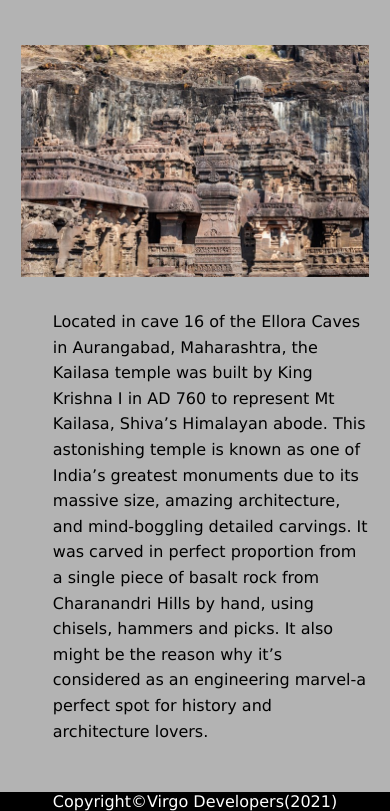
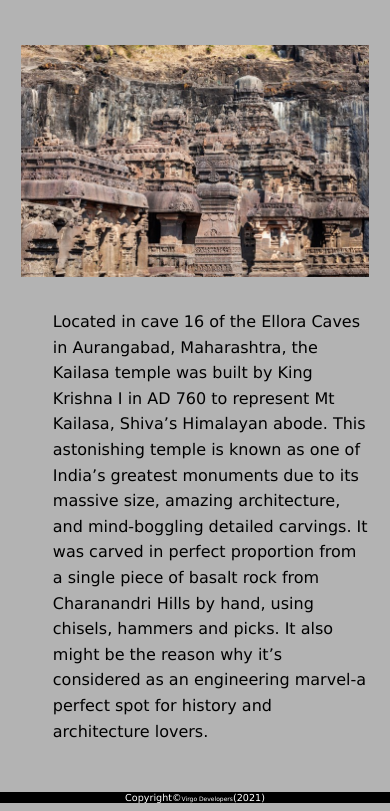
Before and after one commit to Pranab396/indic-repsonive, a plain HTML site: page index.html in a window 390 px wide. Shown: the part 2517-3328 px from the top of the page. Drawn offline with Linux system fonts and the light colour scheme.

Commit message:
Update style.css

```diff
--- a/style.css
+++ b/style.css
@@ -126,7 +126,7 @@ footer p, footer p a {
     /* footer section */
     footer p, footer p a{
         font-weight: 100;
-        font-size: 1em;
+        font-size: 0.6em;
     }
 
 }
```
